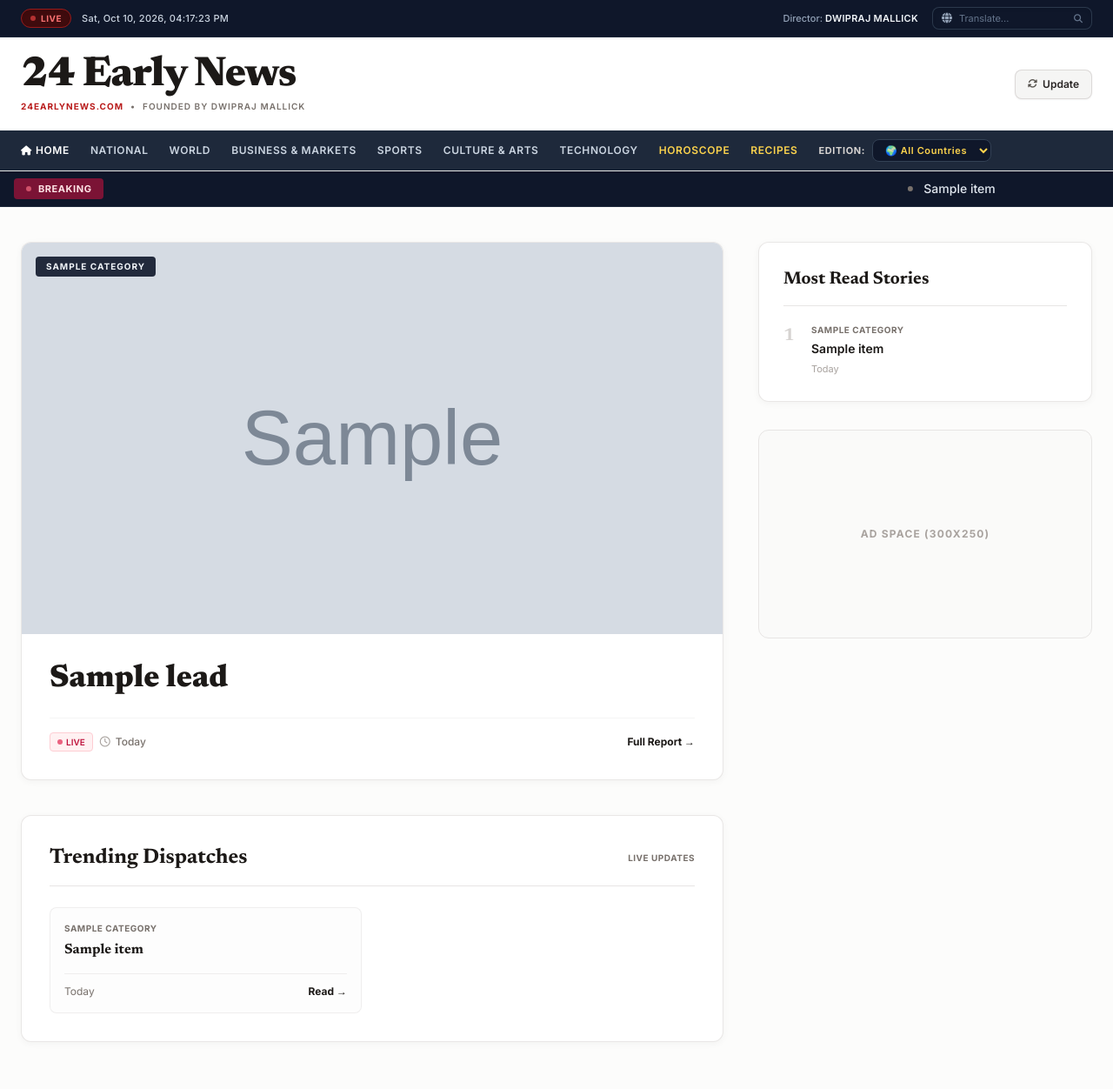
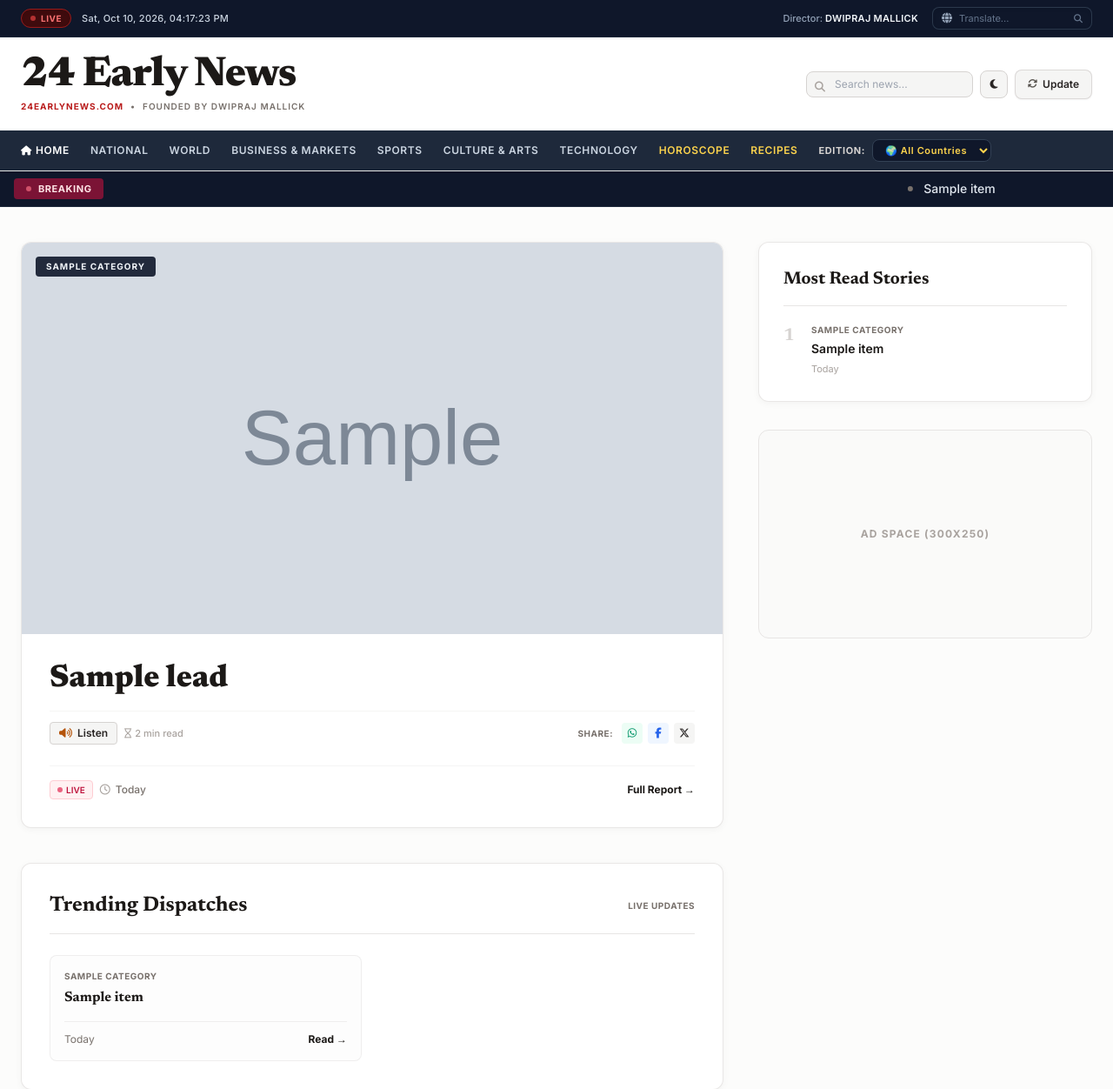
Before and after one commit to dwiprajm-byte/news-portal, a Python web app: template templates/index.html in a window 1280 px wide. Shown: the top 1252 px of the page at 87% size. Run offline with Jinja, Linux system fonts and the light colour scheme; the template is opened without the code that fills it: most values are stand-ins (such as "Sample title", 1, 10 or a date in 2020); grey boxes marked "Sample" are stand-in pictures; some libraries are stand-ins or nearby versions.

Commit message:
Add dynamic live search, one-click social share, text-to-speech audio reader and dark mode

```diff
--- a/templates/index.html
+++ b/templates/index.html
@@ -94,8 +94,19 @@
         </div>
       </div>
 
-      <div class="flex items-center gap-3">
-        <a href="/sync-news" class="bg-stone-100 hover:bg-stone-200 text-stone-800 text-xs font-semibold px-3.5 py-2 rounded-lg transition border border-stone-300/80 flex items-center gap-1.5 shadow-sm">
+              <div class="flex items-center gap-2">
+          <!-- লাইভ সার্চ বার -->
+          <div class="relative notranslate hidden sm:block">
+            <input type="text" id="liveNewsSearchInput" onkeyup="filterLiveNewsCards()" placeholder="Search news..." class="bg-stone-100 text-stone-800 text-xs rounded-lg pl-8 pr-3 py-1.5 border border-stone-300 focus:outline-none focus:border-stone-500 w-36 md:w-48 transition">
+            <i class="fas fa-search absolute left-2.5 top-2.5 text-stone-400 text-xs"></i>
+          </div>
+
+          <!-- ডার্ক মোড টগল বাটন -->
+          <button id="themeToggleBtn" onclick="toggleEditorialDarkMode()" title="Toggle Dark/Light Mode" class="bg-stone-100 hover:bg-stone-200 text-stone-800 p-2 rounded-lg border border-stone-300 transition text-xs flex items-center justify-center w-8 h-8">
+            <i id="themeToggleIcon" class="fas fa-moon"></i>
+          </button>
+
+          <a href="/sync-news" class="bg-stone-100 hover:bg-stone-200 text-stone-800 text-xs font-semibold px-3.5 py-2 rounded-lg transition border border-stone-300/80 flex items-center gap-1.5 shadow-sm">
           <i class="fas fa-arrows-rotate text-stone-600 text-[11px]"></i>
           <span>Update</span>
         </a>
@@ -165,7 +176,24 @@
             <h1 class="editorial-title text-2xl sm:text-4xl font-extrabold text-stone-900 leading-tight group-hover:text-stone-700 transition">
               <a id="leadTitleLink" href="/news/{{ lead.id }}" class="cursor-pointer hover:underline">{{ lead.title }}</a>
             </h1>
-            <div class="mt-6 flex items-center justify-between text-xs text-stone-500 border-t border-stone-100 pt-4">
+                          <!-- সোশ্যাল শেয়ার ও অডিও রিডার টুলবার -->
+              <div class="mt-4 pt-3 border-t border-stone-100 flex flex-wrap items-center justify-between gap-3 text-xs">
+                <div class="flex items-center gap-2">
+                  <button id="leadListenBtn" onclick="speakArticle('leadTitleLink')" class="bg-stone-100 hover:bg-stone-200 text-stone-800 font-semibold px-2.5 py-1 rounded border border-stone-300 flex items-center gap-1.5 transition">
+                    <i class="fas fa-volume-up text-amber-700"></i>
+                    <span id="leadListenText">Listen</span>
+                  </button>
+                  <span class="text-[11px] text-stone-400 font-medium"><i class="far fa-hourglass mr-1"></i>2 min read</span>
+                </div>
+                <div class="flex items-center gap-1.5 text-stone-500">
+                  <span class="text-[10px] font-bold uppercase tracking-wider mr-1">Share:</span>
+                  <a href="#" onclick="shareArticle('wa', 'leadTitleLink'); return false;" class="w-6 h-6 rounded bg-emerald-50 text-emerald-600 flex items-center justify-center hover:bg-emerald-600 hover:text-white transition"><i class="fab fa-whatsapp"></i></a>
+                  <a href="#" onclick="shareArticle('fb', 'leadTitleLink'); return false;" class="w-6 h-6 rounded bg-blue-50 text-blue-600 flex items-center justify-center hover:bg-blue-600 hover:text-white transition"><i class="fab fa-facebook-f"></i></a>
+                  <a href="#" onclick="shareArticle('x', 'leadTitleLink'); return false;" class="w-6 h-6 rounded bg-stone-100 text-stone-800 flex items-center justify-center hover:bg-stone-900 hover:text-white transition"><i class="fab fa-x-twitter"></i></a>
+                </div>
+              </div>
+
+              <div class="mt-6 flex items-center justify-between text-xs text-stone-500 border-t border-stone-100 pt-4">
               <span class="flex items-center font-medium">
                 <span class="inline-flex items-center text-[10px] font-semibold text-rose-700 mr-2 bg-rose-50 border border-rose-200 px-2 py-0.5 rounded">
                   <span class="w-1.5 h-1.5 rounded-full bg-rose-600 animate-pulse mr-1"></span>LIVE
@@ -466,6 +494,68 @@
         window.location.href = '/?country=' + code;
       }
     }
+      // লাইভ খবর সার্চ ফিল্টার
+    function filterLiveNewsCards() {
+      const q = document.getElementById('liveNewsSearchInput').value.toLowerCase().trim();
+      document.querySelectorAll('main article').forEach(card => {
+        const text = card.innerText.toLowerCase();
+        card.style.display = text.includes(q) ? '' : 'none';
+      });
+    }
+
+    // সোশ্যাল শেয়ার ইঞ্জিন (WhatsApp, Facebook, Twitter)
+    function shareArticle(platform, titleElId) {
+      const el = document.getElementById(titleElId);
+      const title = el ? el.innerText : document.title;
+      const url = window.location.href;
+      let shareUrl = '';
+      if (platform === 'wa') shareUrl = 'https://api.whatsapp.com/send?text=' + encodeURIComponent(title + ' - ' + url);
+      else if (platform === 'fb') shareUrl = 'https://www.facebook.com/sharer/sharer.php?u=' + encodeURIComponent(url);
+      else if (platform === 'x') shareUrl = 'https://twitter.com/intent/tweet?text=' + encodeURIComponent(title) + '&url=' + encodeURIComponent(url);
+      if (shareUrl) window.open(shareUrl, '_blank', 'width=600,height=450');
+    }
+
+    // টেক্সট-টু-স্পিচ অডিও রিডার (Listen to News)
+    let isSpeaking = false;
+    function speakArticle(titleElId) {
+      if (!('speechSynthesis' in window)) {
+        alert('Text-to-speech is not supported on this browser.');
+        return;
+      }
+      const btnText = document.getElementById('leadListenText');
+      if (isSpeaking) {
+        window.speechSynthesis.cancel();
+        isSpeaking = false;
+        if (btnText) btnText.innerText = 'Listen';
+        return;
+      }
+      const el = document.getElementById(titleElId);
+      if (!el) return;
+      const utterance = new SpeechSynthesisUtterance(el.innerText);
+      utterance.rate = 0.95;
+      utterance.onend = () => {
+        isSpeaking = false;
+        if (btnText) btnText.innerText = 'Listen';
+      };
+      window.speechSynthesis.speak(utterance);
+      isSpeaking = true;
+      if (btnText) btnText.innerText = 'Pause';
+    }
+
+    // এডিটোরিয়াল ডার্ক মোড সুইচ
+    function toggleEditorialDarkMode() {
+      const isDark = document.body.classList.toggle('dark-editorial-mode');
+      const icon = document.getElementById('themeToggleIcon');
+      if (isDark) {
+        document.body.style.backgroundColor = '#0b0f19';
+        document.body.style.color = '#e2e8f0';
+        if (icon) icon.className = 'fas fa-sun text-amber-400';
+      } else {
+        document.body.style.backgroundColor = '';
+        document.body.style.color = '';
+        if (icon) icon.className = 'fas fa-moon';
+      }
+    }
   </script>
 </body>
 </html>
```
